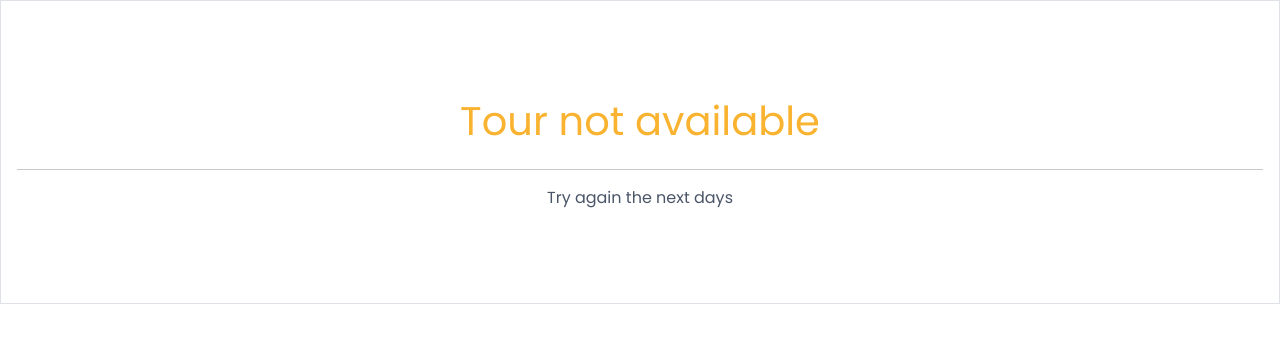
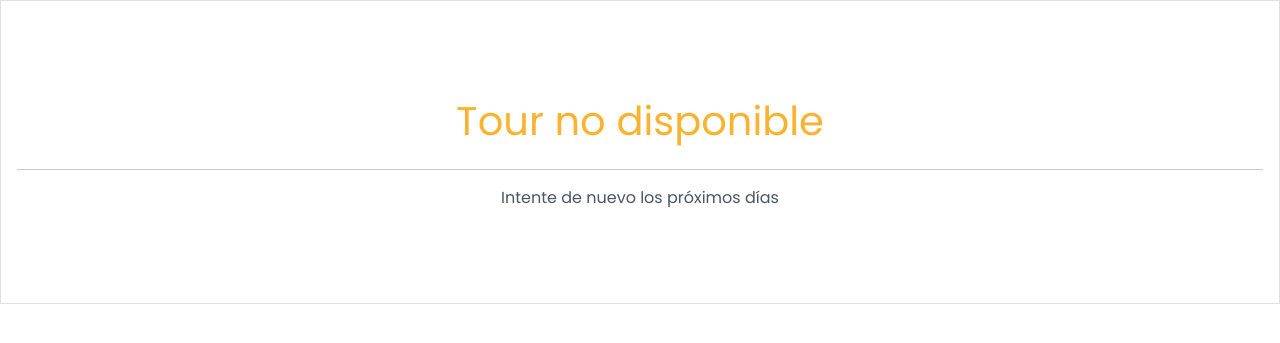
Before and after one commit to darideveloper/ezbookingtours-store, a Django app: template store/templates/store/404.html in a window 1280 px wide. Shown: the top 343 px of the page. Run offline with Django 4.2, Linux system fonts and the light colour scheme; the template is opened without the code that fills it, so the values that code supplies are empty.

Commit message:
widget: show error screen when no tours are found

```diff
--- a/store/templates/store/404.html
+++ b/store/templates/store/404.html
@@ -1,7 +1,7 @@
 {% extends "store/base.html" %}
 
 {% block content %}
-<h1 class="text-primary text-center w-100 mt-5 d-inline-block">Tour not available</h1>
+<h1 class="text-primary text-center w-100 mt-5 d-inline-block">Tour no disponible</h1>
 <hr>
-<h2 class="text-secondary text-center w-100 mb-5 d-inline-block fs-6">Try again the next days</h2>
+<h2 class="text-secondary text-center w-100 mb-5 d-inline-block fs-6">Intente de nuevo los próximos días</h2>
 {% endblock %}
--- a/store/views.py
+++ b/store/views.py
@@ -17,8 +17,11 @@ def widget (request, location, tour):
         "status": "running",
     }
 
+    # get tours
     tours = models.Tour.objects.filter (location=location, name=tour, is_active=True)
-    if not tour:
+
+    # Show error page if tour not exist
+    if tours.count() == 0:
         return render(request, 'store/404.html')
 
     # Get tour data
```
